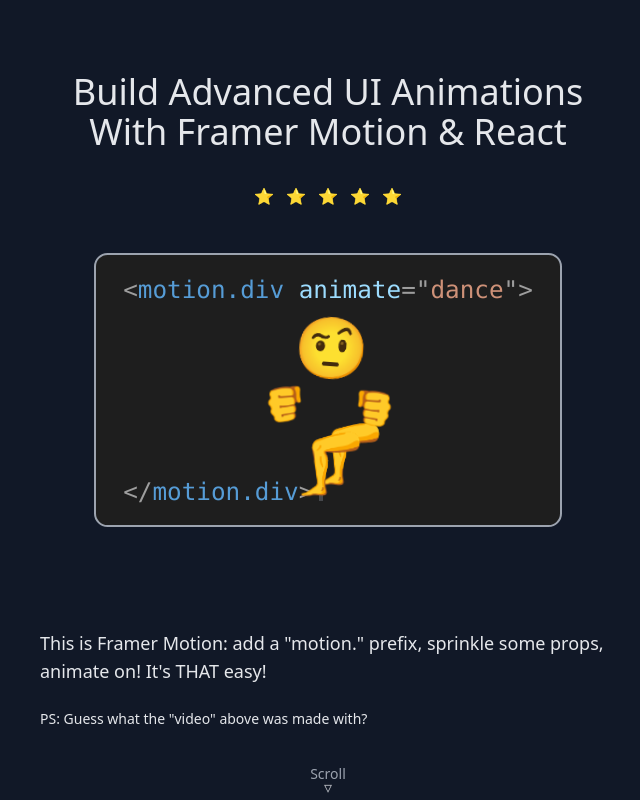
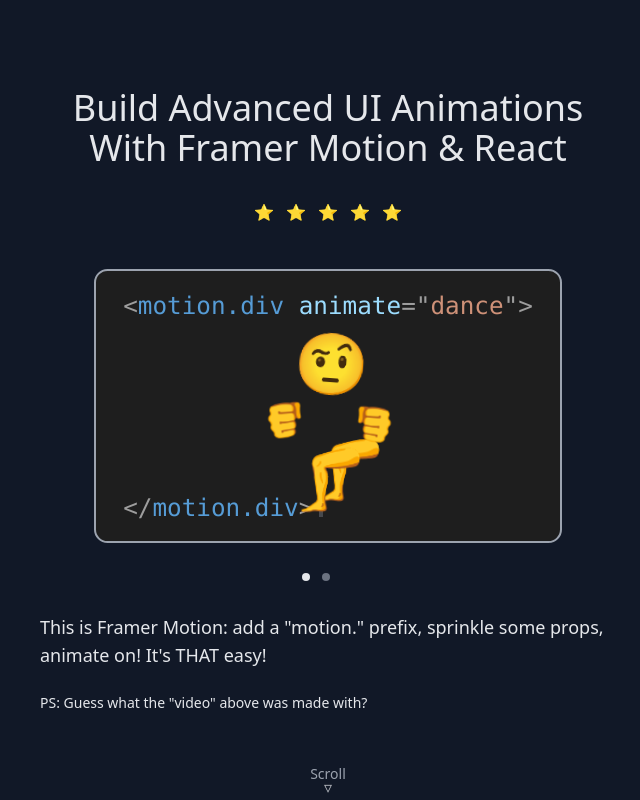
Before and after one commit to lintonye/smileys-in-motion, a Next.js app in the folder smileysinmotion.com/: page / in a window 1280 px wide. Shown: the top 800 px of the page, without its empty margins (312-952 px from the left). Built offline with nearby package versions, Linux system fonts and the light colour scheme.

Commit message:
Add temporary carrousel

```diff
--- /dev/null
+++ b/smileysinmotion.com/components/Carrousel.js
@@ -0,0 +1,46 @@
+import * as React from "react";
+import { useState } from "react";
+import { AnimatePresence, motion } from "framer-motion";
+
+export function Carrousel({ children, className }) {
+  const [index, setIndex] = useState(0);
+  const items = React.Children.toArray(children);
+  return (
+    <motion.div
+      className={`relative flex flex-col justify-center items-center ${className}`}
+    >
+      {/* Render it normally to make room */}
+      <div className="invisible">{items[index]}</div>
+      <AnimatePresence>
+        <motion.div
+          key={index}
+          initial={{ x: "100%" }}
+          animate={{ x: 0 }}
+          exit={{ x: "-50%", opacity: 0 }}
+          className="absolute top-0 left-0" // absolute is needed for the animation
+        >
+          {items[index]}
+        </motion.div>
+      </AnimatePresence>
+
+      <div className="flex space-x-3">
+        {Array(items.length)
+          .fill(0)
+          .map((_, i) => (
+            <motion.div
+              className="p-3 -mx-6 -my-3"
+              whileHover={{ scale: 1.1 }}
+              onTap={() => setIndex(i)}
+            >
+              <motion.div
+                key={i}
+                className={`rounded-full w-2 h-2 hover:bg-gray-400 ${
+                  i === index ? "bg-gray-200" : "bg-gray-500"
+                }`}
+              />
+            </motion.div>
+          ))}
+      </div>
+    </motion.div>
+  );
+}
--- a/smileysinmotion.com/components/Home.js
+++ b/smileysinmotion.com/components/Home.js
@@ -9,6 +9,7 @@ import {
   useViewportScroll,
 } from "framer-motion";
 import { Code } from "./Code";
+import { Carrousel } from "./Carrousel";
 
 function Welcome() {
   return (
@@ -148,9 +149,10 @@ function Heading() {
         <span className="line-through">abusing emojis</span> the mental model,
         tips &amp; tricks, and common pitfalls
       </h2> */}
-      <div className="pb-10">
+      <Carrousel className="relative mx-auto">
         <DanceDemo animate={danceDemoAnimate} />
-      </div>
+        <DanceDemo animate={danceDemoAnimate} />
+      </Carrousel>
       <motion.div
         className="text-lg space-y-6"
         initial={{ opacity: 0 }}
@@ -204,7 +206,6 @@ function DanceDemo({ animate }) {
   }, [animate]);
   return (
     <motion.div
-      className="m-auto max-w-3xl"
       initial={false}
       animate={animate}
       variants={{
```
